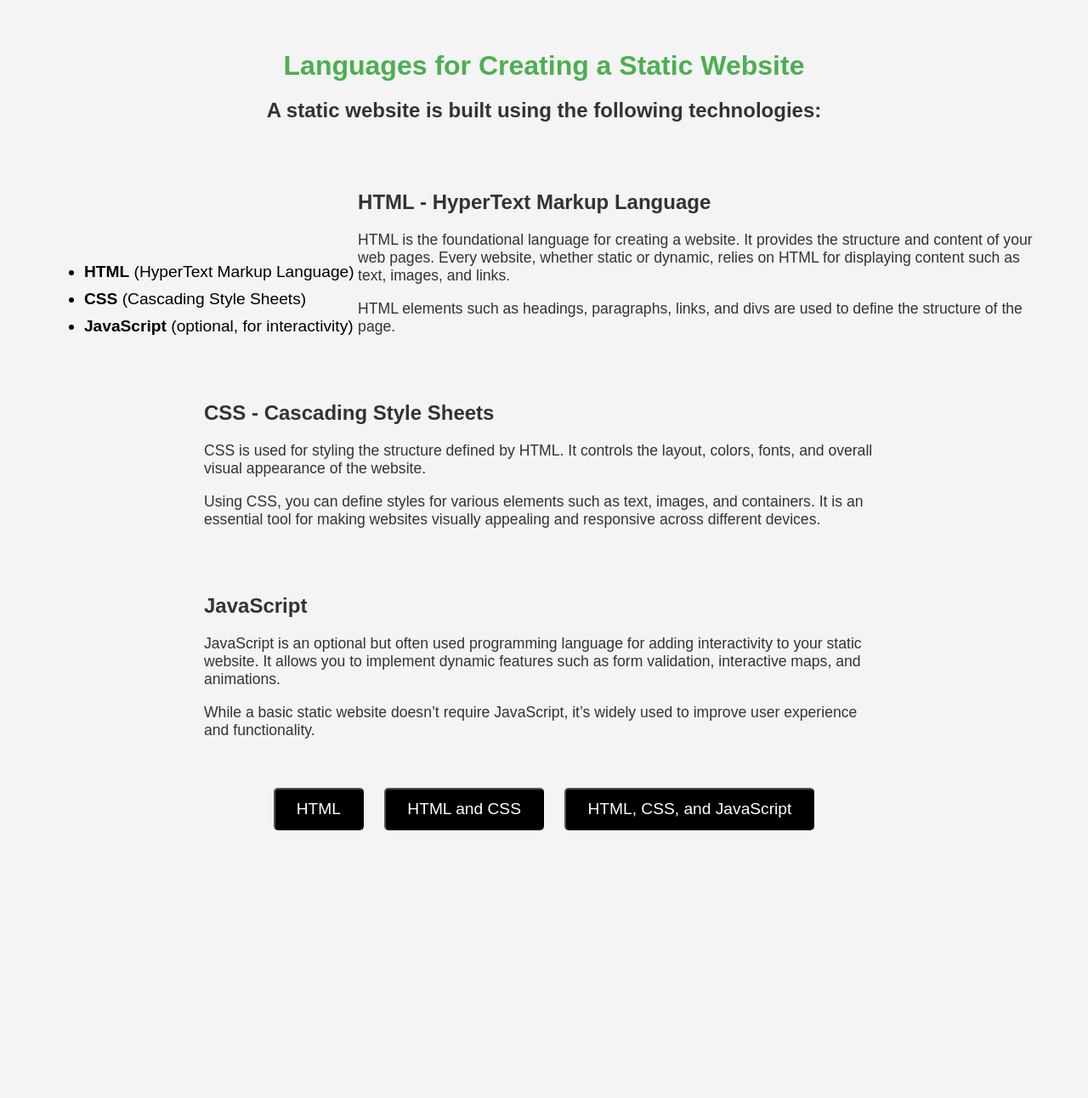
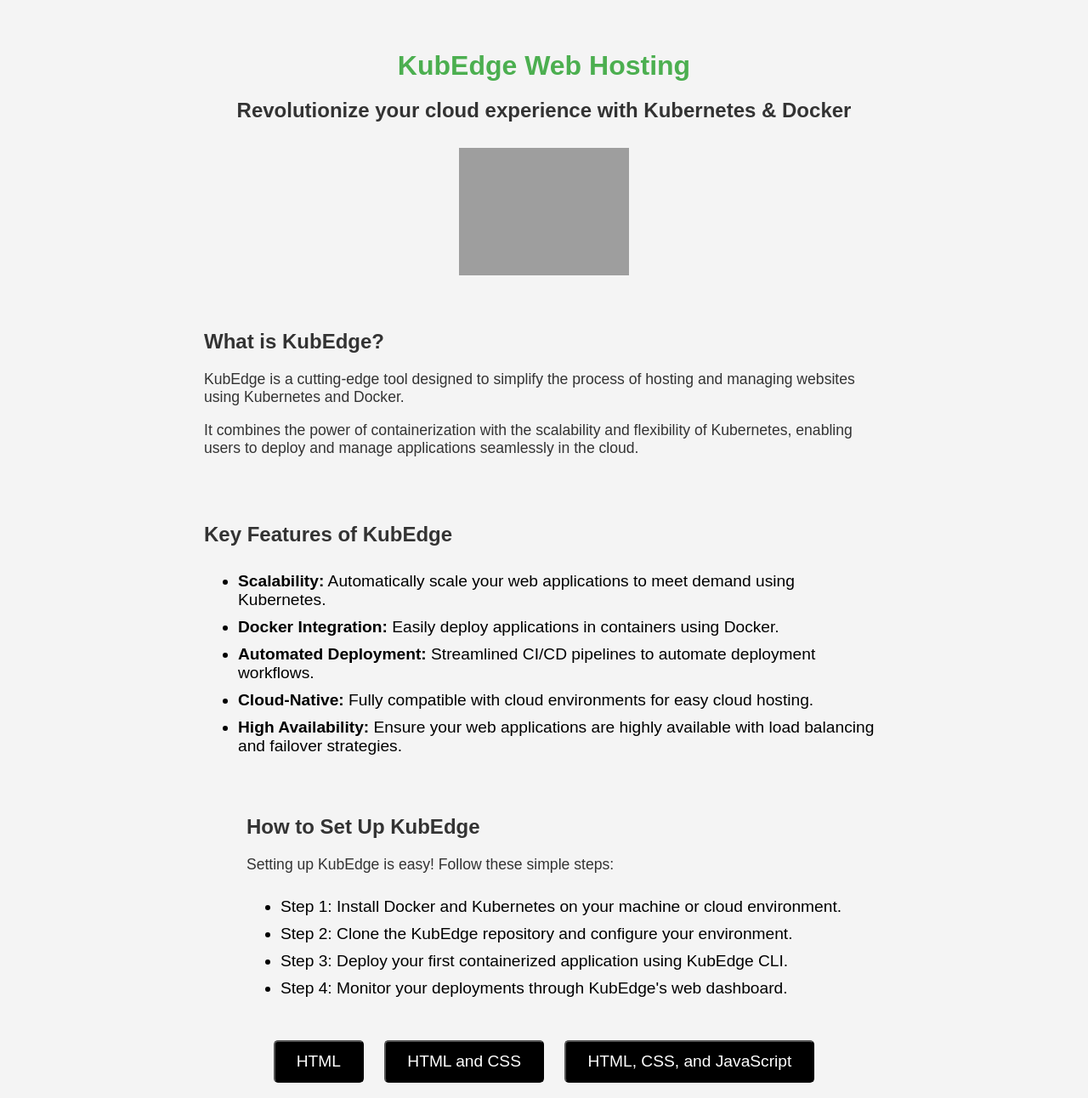
Before and after one commit to deveshrathore123/kubedge_gui, a Flask app: page /static in a window 1280 px wide. Shown: the whole page at 85% size. Before the commit the page ends 977 px from the top, so only its background shows below. Run offline with Flask 3, Linux system fonts and the light colour scheme; grey boxes are pictures that could not be loaded.

Commit message:
Update static.html

```diff
--- a/templates/static/static.html
+++ b/templates/static/static.html
@@ -3,7 +3,7 @@
 <head>
     <meta charset="UTF-8">
     <meta name="viewport" content="width=device-width, initial-scale=1.0">
-    <title>Static Website Technologies</title>
+    <title>KubEdge Web Hosting</title>
     <style>
         body {
             font-family: Arial, sans-serif;
@@ -56,37 +56,50 @@
             background-color: #333;  /* Darker black on hover */
             transform: scale(1.05);  /* Slight scaling effect on hover */
         }
+        .logo {
+            margin-top: 30px;
+        }
     </style>
 </head>
 <body>
 
-    <h1>Languages for Creating a Static Website</h1>
-    <h2>A static website is built using the following technologies:</h2>
-    <ul>
-        <li><strong>HTML</strong> (HyperText Markup Language)</li>
-        <li><strong>CSS</strong> (Cascading Style Sheets)</li>
-        <li><strong>JavaScript</strong> (optional, for interactivity)</li>
-    </ul>
+    <h1>KubEdge Web Hosting</h1>
+    <h2>Revolutionize your cloud experience with Kubernetes & Docker</h2>
 
-    <!-- Section for HTML -->
-    <div class="content-section">
-        <h2>HTML - HyperText Markup Language</h2>
-        <p>HTML is the foundational language for creating a website. It provides the structure and content of your web pages. Every website, whether static or dynamic, relies on HTML for displaying content such as text, images, and links.</p>
-        <p>HTML elements such as headings, paragraphs, links, and divs are used to define the structure of the page.</p>
+    <!-- KubEdge Logo -->
+    <div class="logo">
+        <img src="kubedge_logo.png" alt="KubEdge Logo" width="200px">  <!-- Replace with your actual logo image -->
     </div>
 
-    <!-- Section for CSS -->
+    <!-- Introduction Section -->
     <div class="content-section">
-        <h2>CSS - Cascading Style Sheets</h2>
-        <p>CSS is used for styling the structure defined by HTML. It controls the layout, colors, fonts, and overall visual appearance of the website.</p>
-        <p>Using CSS, you can define styles for various elements such as text, images, and containers. It is an essential tool for making websites visually appealing and responsive across different devices.</p>
+        <h2>What is KubEdge?</h2>
+        <p>KubEdge is a cutting-edge tool designed to simplify the process of hosting and managing websites using Kubernetes and Docker.</p>
+        <p>It combines the power of containerization with the scalability and flexibility of Kubernetes, enabling users to deploy and manage applications seamlessly in the cloud.</p>
     </div>
 
-    <!-- Section for JavaScript -->
+    <!-- Features Section -->
     <div class="content-section">
-        <h2>JavaScript</h2>
-        <p>JavaScript is an optional but often used programming language for adding interactivity to your static website. It allows you to implement dynamic features such as form validation, interactive maps, and animations.</p>
-        <p>While a basic static website doesn’t require JavaScript, it’s widely used to improve user experience and functionality.</p>
+        <h2>Key Features of KubEdge</h2>
+        <ul>
+            <li><strong>Scalability:</strong> Automatically scale your web applications to meet demand using Kubernetes.</li>
+            <li><strong>Docker Integration:</strong> Easily deploy applications in containers using Docker.</li>
+            <li><strong>Automated Deployment:</strong> Streamlined CI/CD pipelines to automate deployment workflows.</li>
+            <li><strong>Cloud-Native:</strong> Fully compatible with cloud environments for easy cloud hosting.</li>
+            <li><strong>High Availability:</strong> Ensure your web applications are highly available with load balancing and failover strategies.</li>
+        </ul>
+    </div>
+
+    <!-- Setup Instructions Section -->
+    <div class="content-section">
+        <h2>How to Set Up KubEdge</h2>
+        <p>Setting up KubEdge is easy! Follow these simple steps:</p>
+        <ul>
+            <li>Step 1: Install Docker and Kubernetes on your machine or cloud environment.</li>
+            <li>Step 2: Clone the KubEdge repository and configure your environment.</li>
+            <li>Step 3: Deploy your first containerized application using KubEdge CLI.</li>
+            <li>Step 4: Monitor your deployments through KubEdge's web dashboard.</li>
+        </ul>
     </div>
 
     <!-- Button Container -->
```
